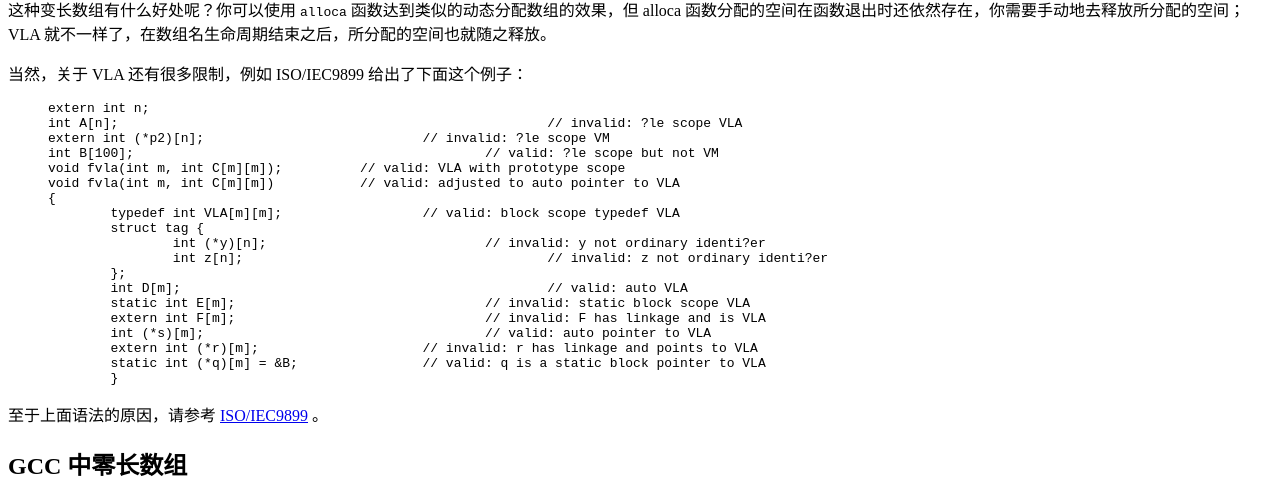
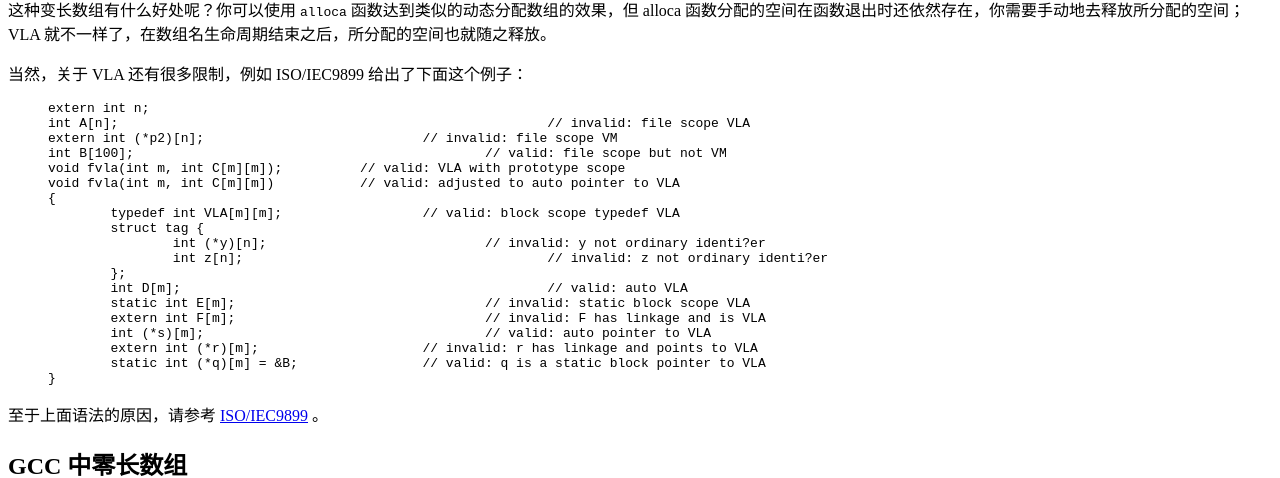
Before and after one commit to hazirguo/hazirguo.github.com, a Jekyll site: the page built from _posts/2013-10-27-variable_length_array.md, in a window 1280 px wide and 900 px high, scrolled down 628 px. Shown: the part 144-622 px from the top of the window. Built offline with Jekyll 4.4.1, drawn with Linux system fonts in a browser that asks for light colours; Markdown is read by kramdown in place of the engine named in the settings; comment, search, counter and statistics services are not loaded.

Commit message:
Update 2013-10-27-variable_length_array.md

```diff
--- a/_posts/2013-10-27-variable_length_array.md
+++ b/_posts/2013-10-27-variable_length_array.md
@@ -40,9 +40,9 @@ int array3[n]; 		//invalid
 
 {% highlight c %}
 extern int n;
-int A[n]; 							// invalid: ?le scope VLA
-extern int (*p2)[n]; 				// invalid: ?le scope VM
-int B[100]; 						// valid: ?le scope but not VM
+int A[n]; 							// invalid: file scope VLA
+extern int (*p2)[n]; 				// invalid: file scope VM
+int B[100]; 						// valid: file scope but not VM
 void fvla(int m, int C[m][m]); 		// valid: VLA with prototype scope
 void fvla(int m, int C[m][m]) 		// valid: adjusted to auto pointer to VLA
 {
@@ -57,7 +57,7 @@ void fvla(int m, int C[m][m]) 		// valid: adjusted to auto pointer to VLA
 	int (*s)[m]; 					// valid: auto pointer to VLA
 	extern int (*r)[m]; 			// invalid: r has linkage and points to VLA
 	static int (*q)[m] = &B; 		// valid: q is a static block pointer to VLA
-	}
+}
 {% endhighlight %}
 至于上面语法的原因，请参考 [ISO/IEC9899](http://busybox.net/~landley/c99-draft.html) 。
 
@@ -77,7 +77,7 @@ thisline->length = this_length;
 
 从上例就可以看出，零长数组在有固定头部的可变对象上非常适用，我们可以根据对象的大小动态地去分配结构体的大小。
 
-在 Linux 内核中也有这种应用，例如由于 [PID 命名空间的存在](http://www.cnblogs.com/hazir/p/linux_kernel_pid.html)，每个进程 PID 需要映射到所有能看到其的命名空间上，但该进程所在的命名空间在开始并不确定（但至少为 init 命名空间），需要在运行是根据 level 的值来确定，所以在该结构体后面增加了一个长度为 1 的数组（因为至少在一个init命名空间上），使得该结构体 pid 是个可变长的结构体，在运行时根据进程所处的命名空间的 level 来决定 numbers 分配多大。（*注：虽然不是零长度的数组，但用法是一样的*）
+在 Linux 内核中也有这种应用，例如由于 [PID 命名空间的存在](http://hazirguo.github.io/kernel/2013/10/03/linux_kernel_pid/)，每个进程 PID 需要映射到所有能看到其的命名空间上，但该进程所在的命名空间在开始并不确定（但至少为 init 命名空间），需要在运行是根据 level 的值来确定，所以在该结构体后面增加了一个长度为 1 的数组（因为至少在一个init命名空间上），使得该结构体 pid 是个可变长的结构体，在运行时根据进程所处的命名空间的 level 来决定 numbers 分配多大。（*注：虽然不是零长度的数组，但用法是一样的*）
 
 {% highlight c %}
 struct pid
```
